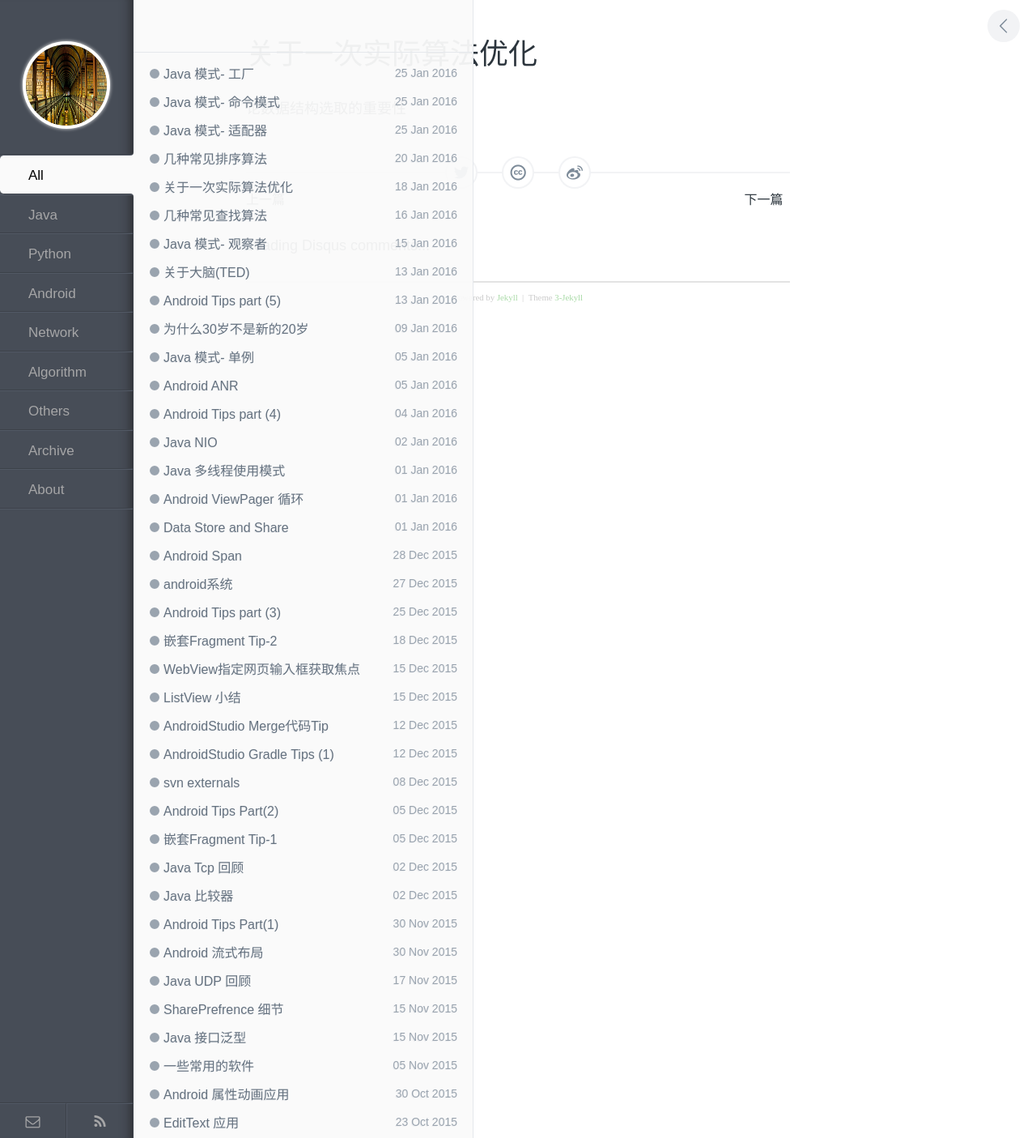
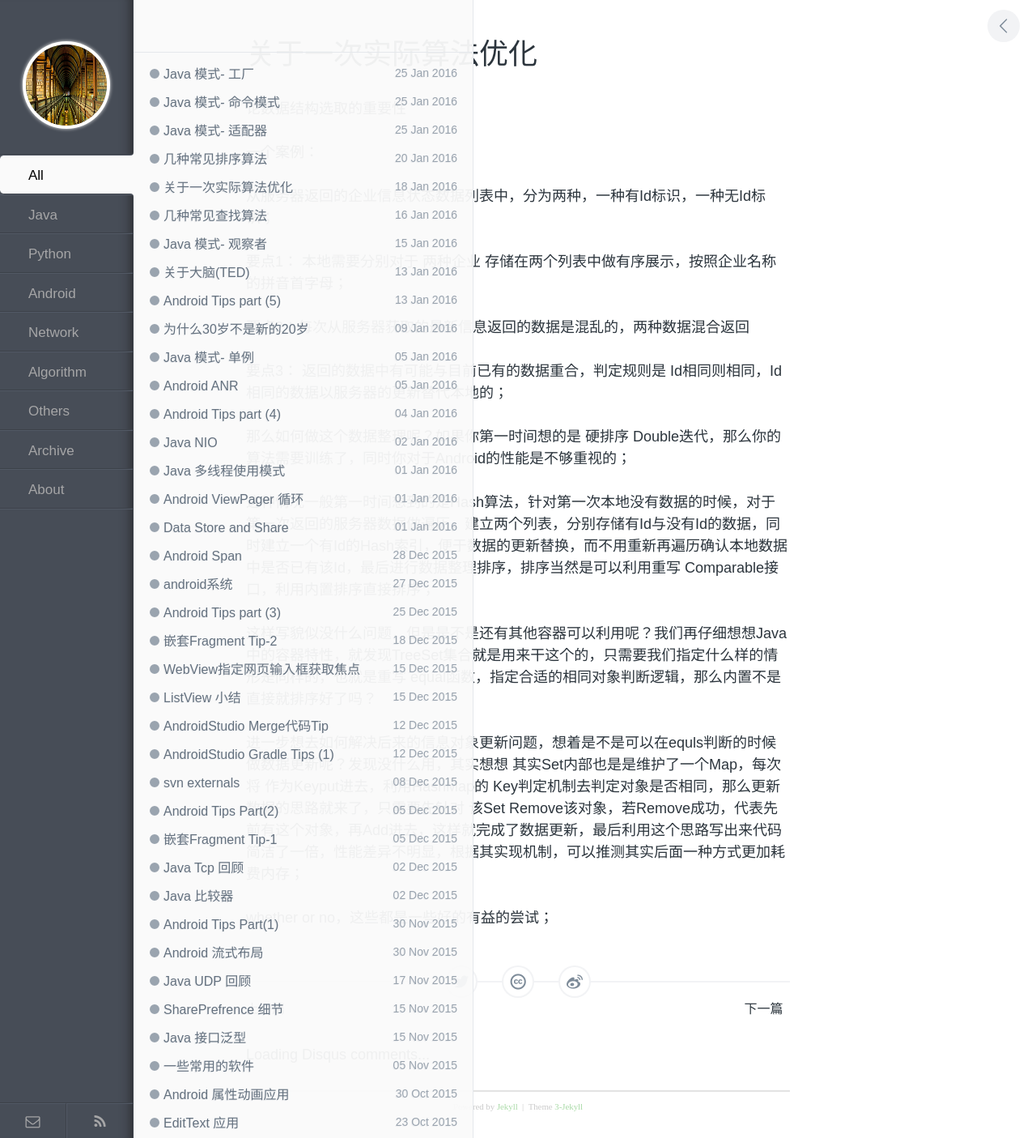
Before and after one commit to enlipan/enlipan.github.io, a Jekyll site: the page built from _posts/2016-01-18-about-one-algorithm-in-camcard.md, in a window 1280 px wide. Shown: the whole page at 81% size. Built offline with Jekyll 4.4.1, drawn with Linux system fonts in a browser that asks for light colours; comment, search, counter and statistics services are not loaded.

Commit message:
modify pages java more than half

```diff
--- a/_posts/2016-01-18-about-one-algorithm-in-camcard.md
+++ b/_posts/2016-01-18-about-one-algorithm-in-camcard.md
@@ -5,3 +5,26 @@ category: algorithm
 ---
 
 论数据结构选取的重要性
+
+
+一个案例：
+
+从服务器返回的企业信息状态数据列表中，分为两种，一种有Id标识，一种无Id标识；
+
+要点1： 本地需要分别对于 两种企业 存储在两个列表中做有序展示，按照企业名称的拼音首字母；
+
+要点2：每次从服务器获取的最新信息返回的数据是混乱的，两种数据混合返回
+
+要点3： 返回的数据中有可能与目前已有的数据重合，判定规则是 Id相同则相同，Id相同的数据以服务器的更新替代本地的；
+
+
+那么如何做这个数据整理呢？如果你第一时间想的是 硬排序 Double迭代，那么你的算法需要训练了，同时你对于Android的性能是不够重视的；
+
+这种情况一般第一时间想到的是Hash算法，针对第一次本地没有数据的时候，对于第一次返回的服务器数据做遍历，建立两个列表，分别存储有Id与没有Id的数据，同时建立一个有Id的Hash索引，便于数据的更新替换，而不用重新再遍历确认本地数据中是否已有该Id，最后进行数据整理排序，排序当然是可以利用重写 Comparable接口，利用内置排序直接排序；
+
+
+这样写貌似没什么问题，但是是不是还有其他容器可以利用呢？我们再仔细想想Java中的容器特性，就发现TreeSet集合就是用来干这个的，只需要我们指定什么样的情形是同样的，也就是重写 equal函数，指定合适的相同对象判断逻辑，那么内置不是直接就排序好了吗？
+
+进一步想去如何解决后来的信息对象更新问题，想着是不是可以在equls判断的时候做数据更新呢？发现没什么用，其实想想 其实Set内部也是是维护了一个Map，每次将 <E> 作为Keyput进去，利用HashMap的 Key判定机制去判定对象是否相同，那么更新数据的思路就来了，只需要先针对 该Set Remove该对象，若Remove成功，代表先前有这个对象，再Add进去，这样就完成了数据更新，最后利用这个思路写出来代码简洁了一倍，性能差异不明显，根据其实现机制，可以推测其实后面一种方式更加耗费内存；
+
+whether or no，这些都是一些好的有益的尝试；
--- a/assets/js/script.js
+++ b/assets/js/script.js
@@ -135,7 +135,7 @@ function afterPjax() {
   var ds_loaded = false,
       top = $('#disqus_thread').offset().top;
       identifier = $('#post__title').data('identifier');
-  window.disqus_shortname = 'itlipancd';
+  window.disqus_shortname = 'itlee';
   window.disqus_identifier = identifier;
 
   function check() {
```
